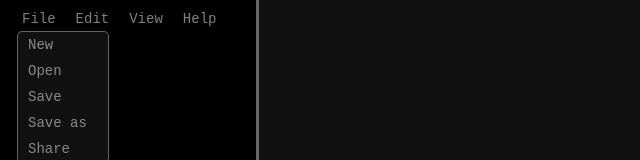
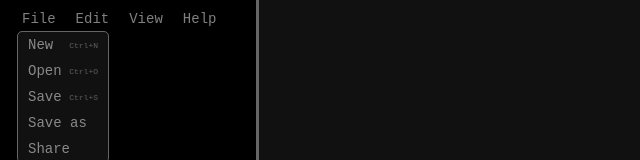
Before and after one commit to juliendy/calcbot, a SvelteKit app: page / in a window 1280 px wide. Both pictures are taken after a click on the button "File". Shown: the top 160 px of the page, without its empty margins (0-640 px from the left). Built offline with nearby package versions, Linux system fonts and the light colour scheme.

Commit message:
fix: fix open new file button + add shortcuts to menu

```diff
--- a/src/routes/+page.svelte
+++ b/src/routes/+page.svelte
@@ -192,14 +192,6 @@
 </script>
 
 <div id="header">
-	<!-- <button
-		id="infoButton"
-		on:click={() => {
-			modal = modal ? '' : 'about';
-		}}
-		><img id="logo" alt="logo" src="/favicon.png" /> calc.bot
-	</button>
-	<span class="headerDivider">•</span> -->
 	<div class="toolbarContainer">
 		<button
 			class="toolbarButton"
@@ -222,24 +214,21 @@
 			>
 				<button
 					class="menuButton"
-					on:click={async () => {
-						menu = '';
-						input = '';
-						output = '';
+					on:click={() => {
 						newFile();
-					}}>New</button
+					}}>New <span class="menuShortcut">Ctrl+N</span></button
 				>
 				<button
 					class="menuButton"
 					on:click={async () => {
-						open();
-					}}>Open</button
+						openFile();
+					}}>Open <span class="menuShortcut">Ctrl+O</span></button
 				>
 				<button
 					class="menuButton"
 					on:click={() => {
 						saveFile();
-					}}>Save</button
+					}}>Save <span class="menuShortcut">Ctrl+S</span></button
 				>
 				<button
 					class="menuButton"
@@ -280,24 +269,23 @@
 					class="menuButton"
 					on:click={() => {
 						menu = '';
-					}}>Cut</button
+					}}>Cut <span class="menuShortcut">Ctrl-X</span></button
 				>
 				<button
 					class="menuButton"
 					on:click={() => {
 						menu = '';
-					}}>Copy</button
+					}}>Copy <span class="menuShortcut">Ctrl-C</span></button
 				>
 				<button
 					class="menuButton"
 					on:click={() => {
 						menu = '';
-					}}>Paste</button
+					}}>Paste <span class="menuShortcut">Ctrl-V</span></button
 				>
 			</div>
 		{/if}
 	</div>
-
 	<div class="toolbarContainer">
 		<button
 			class="toolbarButton"
@@ -426,6 +414,12 @@
 {/if}
 
 <style>
+	.menuShortcut {
+		font-size: 8px;
+		color: #aaa;
+		float: right;
+		margin-top: 4px;
+	}
 	#unsaved {
 		display: flex;
 		font-size: 9px;
```
